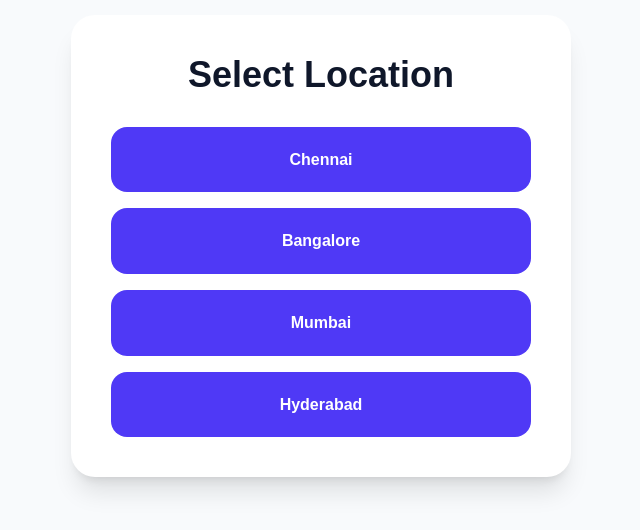
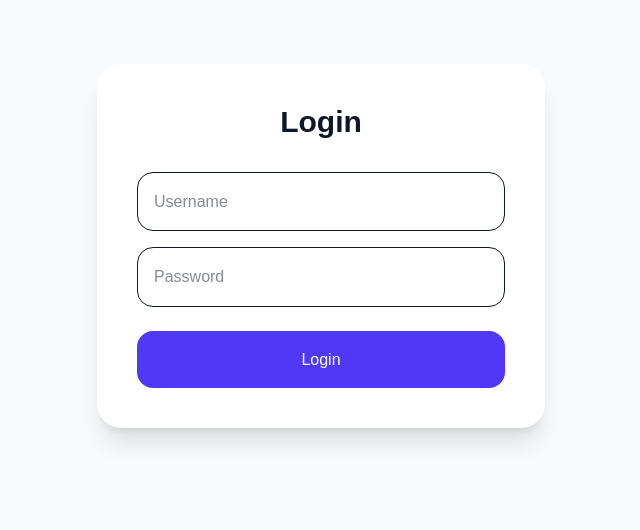
Before and after one commit to shyleshkumar7777-coder/ph-app, a Next.js app: page / in a window 1280 px wide. Shown: the part 154-684 px from the top of the page, without its empty margins (319-959 px from the left). Built offline with nearby package versions, Linux system fonts and the light colour scheme.

Commit message:
login added

```diff
--- /dev/null
+++ b/app/api/auth/[...nextauth]/route.ts
@@ -0,0 +1,163 @@
+import NextAuth from "next-auth";
+import Credentials from "next-auth/providers/credentials";
+
+import User from "../../../models/user"
+import { connectDB } from "../../../lib/mongodb";
+
+import bcrypt from "bcryptjs";
+
+const handler = NextAuth({
+  providers: [
+    Credentials({
+      name: "credentials",
+
+      credentials: {
+        username: {},
+        password: {},
+      },
+
+      async authorize(credentials) {
+        try {
+
+          console.log(
+            "================================="
+          );
+
+          console.log(
+            "USERNAME ENTERED:",
+            credentials?.username
+          );
+
+          console.log(
+            "PASSWORD ENTERED:",
+            credentials?.password
+          );
+
+          await connectDB();
+
+          console.log(
+            "MongoDB Connected"
+          );
+
+          const user =
+            await User.findOne({
+              username:
+                credentials?.username,
+            });
+
+          console.log(
+            "USER FOUND:",
+            user
+          );
+
+          if (!user) {
+
+            console.log(
+              "USER NOT FOUND"
+            );
+
+            return null;
+          }
+
+          const valid =
+            await bcrypt.compare(
+              credentials?.password as string,
+              user.password
+            );
+
+          console.log(
+            "PASSWORD MATCH:",
+            valid
+          );
+
+          if (!valid) {
+
+            console.log(
+              "PASSWORD MISMATCH"
+            );
+
+            return null;
+          }
+
+          console.log(
+            "LOGIN SUCCESS"
+          );
+
+          return {
+            id: user._id.toString(),
+            name: user.username,
+            location: user.location,
+          };
+
+        } catch (error) {
+
+          console.log(
+            "AUTHORIZE ERROR:",
+            error
+          );
+
+          return null;
+        }
+      },
+    }),
+  ],
+
+  callbacks: {
+
+    async jwt({
+      token,
+      user,
+    }) {
+
+      console.log(
+        "JWT CALLBACK"
+      );
+
+      if (user) {
+
+        console.log(
+          "USER IN JWT:",
+          user
+        );
+
+        token.location =
+          (user as any).location;
+
+      }
+
+      return token;
+    },
+
+    async session({
+      session,
+      token,
+    }) {
+
+      console.log(
+        "SESSION CALLBACK"
+      );
+
+      console.log(
+        "TOKEN:",
+        token
+      );
+
+      (session.user as any).location =
+        token.location;
+
+      return session;
+    },
+  },
+
+  pages: {
+    signIn: "/login",
+  },
+
+  secret:
+    process.env.NEXTAUTH_SECRET,
+});
+
+export {
+  handler as GET,
+  handler as POST,
+};
--- a/app/dashboard/page.tsx
+++ b/app/dashboard/page.tsx
@@ -3,6 +3,7 @@
 import { useEffect, useState } from "react";
 import { useRouter } from "next/navigation";
 import Navbar from "../components/navbar";
+import {useSession} from "next-auth/react";
 
 import {
   Users,
@@ -40,21 +41,16 @@ export default function Dashboard() {
 
   const router = useRouter();
 
-  const [location, setLocation] = useState("chennai");
+  const {data: session, status} = useSession();
+
+  const location = session?.user.location ?? "";
+
+  const [loading, setLoading] =
+      useState(true);
 
   useEffect(() => {
-    fetch("/api/dashboard")
-      .then((res) => res.json())
-      .then((data) => setStats(data));
 
-    fetch("/api/students")
-    .then((res) => res.json())
-    .then((data) => {
-    const todayStudents = data.filter(
-      (student: any) => {
-        const studentDate = new Date(
-          student.createdAt
-        );
+    if (!location) return;
 
     fetch(
       `/api/dashboard?location=${location}`
@@ -64,17 +60,79 @@ export default function Dashboard() {
         setStats(data);
       });
 
+    fetch(
+      `/api/students?location=${location}`
+    )
+      .then((res) => res.json())
+      .then((data) => {
+
+        const todayStudents =
+          data.filter(
+            (student: any) => {
+
+              const studentDate =
+                new Date(
+                  student.createdAt
+                );
+
               return (
                 studentDate.toDateString() ===
                 new Date().toDateString()
               );
+
             }
           );
 
         setStudents(todayStudents);
-    setFilteredStudents(todayStudents);
+        setFilteredStudents(
+          todayStudents
+        );
+
+      setLoading(false);
       });
+
     }, [location]);
+
+  if (status === "loading" || loading) {
+    return (
+      <div className="min-h-screen bg-slate-50 p-6">
+
+          <div className="max-w-7xl mx-auto px-4 md:px-6 py-8 relative z-10">
+
+
+
+          {/* Hero Skeleton */}
+
+          <div className="animate-pulse bg-slate-200 rounded-[40px] h-52"></div>
+
+          {/* Cards Skeleton */}
+
+          <div className="grid grid-cols-2 lg:grid-cols-4 gap-4 mt-10">
+
+            {[1, 2, 3, 4].map((item) => (
+              <div
+                key={item}
+                className="animate-pulse bg-slate-200 rounded-3xl h-40"
+              />
+            ))}
+
+          </div>
+
+          {/* Chart Skeleton */}
+
+          <div className="grid lg:grid-cols-3 gap-6 mt-10">
+
+            <div className="animate-pulse bg-slate-200 rounded-3xl h-87.5 lg:col-span-2"></div>
+
+            <div className="animate-pulse bg-slate-200 rounded-3xl h-87.5"></div>
+
+          </div>
+
+        </div>
+      </div>
+    );
+  }
+
 
   if (!stats) {
   return (
@@ -162,42 +220,6 @@ export default function Dashboard() {
 
               </div>
 
-              <select
-                value={location}
-                onChange={(e) =>
-                  setLocation(e.target.value)
-                }
-                className="
-                  bg-white
-                  text-slate-700
-                  px-5
-                  py-3
-                  rounded-2xl
-                  shadow-lg
-                  font-semibold
-                  min-w-45
-                  outline-none
-                  border-2
-                  border-white
-                "
-              >
-                <option value="chennai">
-                  Chennai
-                </option>
-
-                <option value="bangalore">
-                  Bangalore
-                </option>
-
-                <option value="mumbai">
-                  Mumbai
-                </option>
-
-                <option value="hyderabad">
-                  Hyderabad
-                </option>
-
-              </select>
 
             </div>
 
--- a/app/layout.tsx
+++ b/app/layout.tsx
@@ -1,5 +1,6 @@
 import type { Metadata } from "next";
 import { Geist, Geist_Mono } from "next/font/google";
+import Providers from "./providers";
 import "./globals.css";
 
 const geistSans = Geist({
@@ -13,8 +14,8 @@ const geistMono = Geist_Mono({
 });
 
 export const metadata: Metadata = {
-  title: "Create Next App",
-  description: "Generated by create next app",
+  title: "WPH Registration Portal",
+  description: "Student Registration Management System",
 };
 
 export default function RootLayout({
@@ -27,7 +28,11 @@ export default function RootLayout({
       lang="en"
       className={`${geistSans.variable} ${geistMono.variable} h-full antialiased`}
     >
-      <body className="min-h-full flex flex-col">{children}</body>
+      <body className="min-h-full">
+        <Providers>
+          {children}
+        </Providers>
+      </body>
     </html>
   );
 }
--- /dev/null
+++ b/app/models/user.ts
@@ -0,0 +1,31 @@
+import mongoose from "mongoose";
+
+const UserSchema =
+  new mongoose.Schema({
+    username: {
+      type: String,
+      required: true,
+      unique: true,
+    },
+
+    password: {
+      type: String,
+      required: true,
+    },
+
+    location: {
+      type: String,
+      required: true,
+    },
+
+    role: {
+      type: String,
+      default: "admin",
+    },
+  });
+
+export default mongoose.models.User ||
+  mongoose.model(
+    "User",
+    UserSchema
+  );
--- a/app/page.tsx
+++ b/app/page.tsx
@@ -1,56 +1,138 @@
 "use client";
 
-import { useRouter } from "next/navigation";
+import { useState } from "react";
 
-export default function LocationPage() {
-  const router = useRouter();
+import { signIn }
+from "next-auth/react";
 
-  const locations = [
-    "Chennai",
-    "Bangalore",
-    "Mumbai",
-    "Hyderabad",
-  ];
+import { useRouter }
+from "next/navigation";
+
+export default function Login() {
+
+  const router =
+    useRouter();
+
+  const [username,
+    setUsername] =
+      useState("");
+
+  const [password,
+    setPassword] =
+      useState("");
+
+  const handleLogin =
+    async (
+      e: React.FormEvent
+    ) => {
+
+      e.preventDefault();
+
+      const result =
+        await signIn(
+          "credentials",
+          {
+            username,
+            password,
+            redirect: false,
+          }
+        );
+
+       if (!result?.error) {
+
+            const sessionResponse =
+                await fetch("/api/auth/session");
+
+            const session =
+                await sessionResponse.json();
+
+            router.push(
+                `/register/${session.user.location}`
+            );
+
+       }
+
+      else {
+
+        alert(
+          "Invalid Credentials"
+        );
+
+      }
+
+    };
 
   return (
+
     <div className="min-h-screen flex items-center justify-center bg-slate-50">
 
-      <div className="bg-white p-10 rounded-3xl shadow-xl w-[500px]">
+      <form
+        onSubmit={handleLogin}
+        className="
+        bg-white
+        p-10
+        rounded-3xl
+        shadow-xl
+        w-full
+        max-w-md
+        "
+      >
 
-        <h1 className="text-4xl font-bold text-center mb-8">
-          Select Location
+        <h1 className="text-3xl font-bold mb-8 text-center">
+          Login
         </h1>
 
-        <div className="grid gap-4">
-
-          {locations.map((location) => (
-
-            <button
-              key={location}
-              onClick={() =>
-                router.push(
-                  `/register/${location.toLowerCase()}`
+        <input
+          type="text"
+          placeholder="Username"
+          value={username}
+          onChange={(e) =>
+            setUsername(
+              e.target.value
             )
           }
           className="
-              p-5
+          w-full
+          p-4
+          border
           rounded-2xl
+          mb-4
+          "
+        />
+
+        <input
+          type="password"
+          placeholder="Password"
+          value={password}
+          onChange={(e) =>
+            setPassword(
+              e.target.value
+            )
+          }
+          className="
+          w-full
+          p-4
+          border
+          rounded-2xl
+          mb-6
+          "
+        />
+
+        <button
+          className="
+          w-full
           bg-indigo-600
           text-white
-              font-semibold
-              hover:scale-105
-              transition
+          py-4
+          rounded-2xl
           "
         >
-              {location}
+          Login
         </button>
 
-          ))}
+      </form>
 
     </div>
 
-      </div>
-
-    </div>
   );
 }
--- /dev/null
+++ b/app/providers.tsx
@@ -0,0 +1,15 @@
+"use client";
+
+import { SessionProvider } from "next-auth/react";
+
+export default function Providers({
+  children,
+}: {
+  children: React.ReactNode;
+}) {
+  return (
+    <SessionProvider refetchOnWindowFocus={false}>
+      {children}
+    </SessionProvider>
+  );
+}
--- a/app/register/[location]/page.tsx
+++ b/app/register/[location]/page.tsx
@@ -273,7 +273,9 @@ export default function Home() {
                   <button
                     type="button"
                     onClick={() =>
-                      router.push("/dashboard")
+                      router.push(
+                        `/dashboard?location=${location}`
+                      )
                     }
                     className="flex-1 bg-white border border-slate-300 py-3 md:py-4 rounded-2xl font-semibold hover:bg-slate-100 transition"
                   >
--- a/app/students/[category]/page.tsx
+++ b/app/students/[category]/page.tsx
@@ -74,6 +74,7 @@ export default function StudentsPage() {
       });
 
   }, [category, location]);
+
 
   if (loading) {
     return (
--- a/package.json
+++ b/package.json
@@ -9,10 +9,13 @@
     "lint": "eslint"
   },
   "dependencies": {
+    "bcrypt": "^6.0.0",
+    "bcryptjs": "^3.0.3",
     "chart.js": "^4.5.1",
     "lucide-react": "^1.21.0",
     "mongoose": "^9.7.1",
     "next": "16.2.9",
+    "next-auth": "^4.24.14",
     "prisma": "^7.8.0",
     "react": "19.2.4",
     "react-chartjs-2": "^5.3.1",
```
Also changed, not shown: app/api/dashboard/route.ts (+13 -0 lines), app/components/navbar.tsx (+44 -23 lines), app/types/next-auth.d.ts (added, +30 -0 lines), 1 other file (tests, documents, lock files or other folders). Lines whose indentation alone changed are shown as unchanged.
